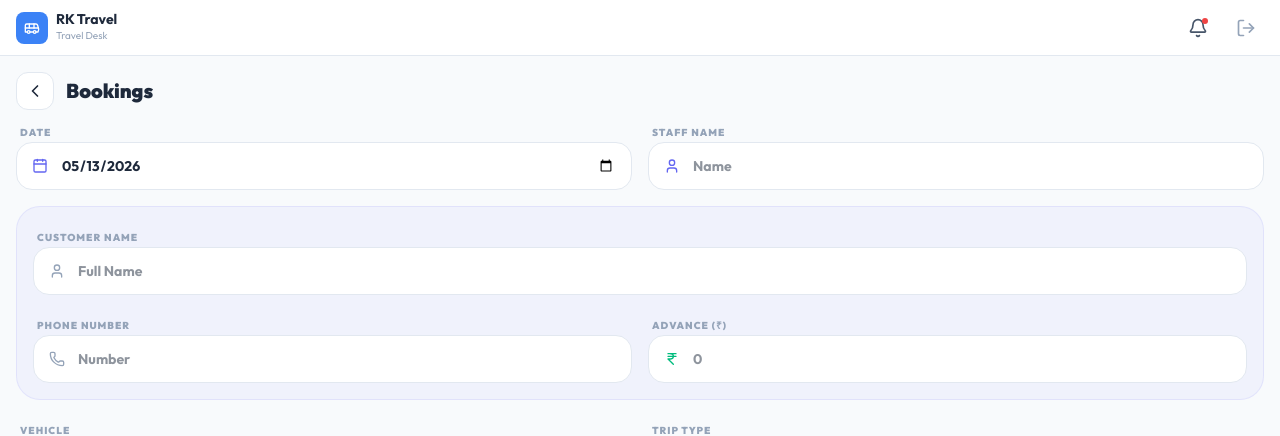
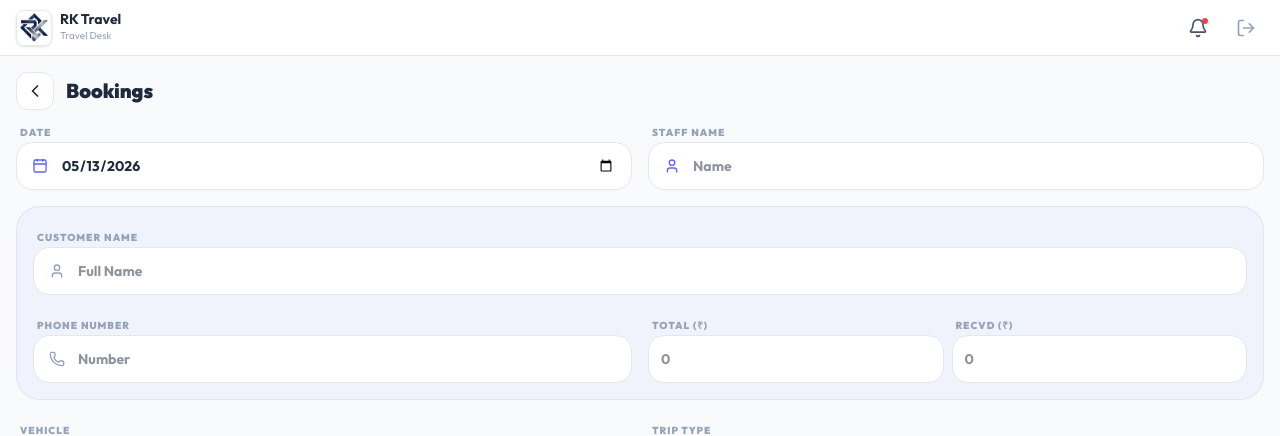
Before and after one commit to AkshayAnand7/RK-group, a Next.js app: page /staff/travel/booking in a window 1280 px wide. Shown: the top 436 px of the page. Built offline with nearby package versions, Linux system fonts and the light colour scheme; no server answers; the database is empty.

Commit message:
feat: apply RK branding and update booking form with Total and Received amounts

```diff
--- a/src/app/staff/travel/booking/actions.ts
+++ b/src/app/staff/travel/booking/actions.ts
@@ -18,7 +18,8 @@ export async function submitBooking(formData: any) {
     from_location: formData.fromLocation,
     to_location: formData.toLocation,
     trip_type: formData.tripType,
-    advance_amount: Number(formData.advanceAmount) || 0,
+    total_amount: Number(formData.totalAmount) || 0,
+    received_amount: Number(formData.receivedAmount) || 0,
     status: 'pending',
     date: formData.date || new Date().toISOString().split('T')[0]
   })
@@ -35,7 +36,8 @@ export async function submitBooking(formData: any) {
     `📍 *From:* ${formData.fromLocation}\n` +
     `🏁 *To:* ${formData.toLocation}\n` +
     `🔄 *Type:* ${formData.tripType === 'round' ? 'Round Trip' : 'One Side'}\n` +
-    `💰 *Advance:* ₹${formData.advanceAmount || 0}\n\n` +
+    `💰 *Total:* ₹${formData.totalAmount || 0}\n` +
+    `💵 *Received:* ₹${formData.receivedAmount || 0}\n\n` +
     `✅ _Booking saved as PENDING_`
 
   await sendWhatsAppMessage(adminPhone, whatsappMessage)
@@ -88,7 +90,8 @@ export async function updateBookingStatus(id: number, status: string) {
         from_location: booking.from_location,
         to_location: booking.to_location,
         trip_type: booking.trip_type,
-        received_amount: booking.advance_amount || 0,
+        total_amount: booking.total_amount || 0,
+        received_amount: booking.received_amount || 0,
         status: 'active'
       })
 
--- a/src/app/staff/travel/booking/page.tsx
+++ b/src/app/staff/travel/booking/page.tsx
@@ -22,7 +22,8 @@ export default function TravelBookingPage() {
     fromLocation: "",
     toLocation: "",
     tripType: "one-side",
-    advanceAmount: ""
+    totalAmount: "",
+    receivedAmount: ""
   });
 
   useEffect(() => {
@@ -43,11 +44,12 @@ export default function TravelBookingPage() {
     e.preventDefault();
     setLoading(true);
     const result = await submitBooking(formData);
-    setLoading(false);
+    setLoading(true); // Wait for revalidation
     if (result.success) {
       setSuccess(true);
       fetchRides();
     } else alert(result.error);
+    setLoading(false);
   };
 
   if (success) {
@@ -60,7 +62,7 @@ export default function TravelBookingPage() {
           <h2 className="text-2xl font-bold text-text-primary">Booking Saved!</h2>
           <p className="text-text-secondary mt-2">The trip has been saved as PENDING and admin has been notified via WhatsApp.</p>
           <div className="mt-10 space-y-3">
-            <button onClick={() => { setSuccess(false); setFormData({...formData, customerName: "", customerNumber: "", fromLocation: "", toLocation: "", advanceAmount: ""}) }} className="w-full py-4 bg-primary text-white rounded-2xl font-bold shadow-lg shadow-primary/20 cursor-pointer">
+            <button onClick={() => { setSuccess(false); setFormData({...formData, customerName: "", customerNumber: "", fromLocation: "", toLocation: "", totalAmount: "", receivedAmount: ""}) }} className="w-full py-4 bg-primary text-white rounded-2xl font-bold shadow-lg shadow-primary/20 cursor-pointer">
               New Booking
             </button>
             <Link href="/staff/travel/trips" className="block w-full py-4 bg-page text-text-secondary border border-border rounded-2xl font-bold text-center">
@@ -116,11 +118,14 @@ export default function TravelBookingPage() {
                   <input type="tel" required placeholder="Number" value={formData.customerNumber} onChange={e => setFormData({...formData, customerNumber: e.target.value})} className="w-full h-12 pl-11 pr-4 bg-surface border border-border rounded-2xl text-sm font-bold focus:border-primary outline-none transition-all" />
                 </div>
               </div>
-              <div className="space-y-2">
-                <label className="text-[10px] font-black uppercase tracking-widest text-text-muted ml-1">Advance (₹)</label>
-                <div className="relative">
-                  <IndianRupee className="absolute left-4 top-1/2 -translate-y-1/2 w-4 h-4 text-emerald-500" />
-                  <input type="number" placeholder="0" value={formData.advanceAmount} onChange={e => setFormData({...formData, advanceAmount: e.target.value})} className="w-full h-12 pl-11 pr-4 bg-surface border border-border rounded-2xl text-sm font-bold focus:border-primary outline-none transition-all" />
+              <div className="grid grid-cols-2 gap-2">
+                <div className="space-y-2">
+                  <label className="text-[10px] font-black uppercase tracking-widest text-text-muted ml-1">Total (₹)</label>
+                  <input type="number" placeholder="0" value={formData.totalAmount} onChange={e => setFormData({...formData, totalAmount: e.target.value})} className="w-full h-12 px-3 bg-surface border border-border rounded-2xl text-sm font-bold focus:border-primary outline-none transition-all" />
+                </div>
+                <div className="space-y-2">
+                  <label className="text-[10px] font-black uppercase tracking-widest text-text-muted ml-1">Recvd (₹)</label>
+                  <input type="number" placeholder="0" value={formData.receivedAmount} onChange={e => setFormData({...formData, receivedAmount: e.target.value})} className="w-full h-12 px-3 bg-surface border border-border rounded-2xl text-sm font-bold focus:border-primary outline-none transition-all" />
                 </div>
               </div>
             </div>
@@ -185,7 +190,6 @@ export default function TravelBookingPage() {
           <div className="space-y-4">
             {upcomingRides.map((ride) => (
               <div key={ride.id} className="glass p-5 rounded-3xl border border-border shadow-lg relative overflow-hidden group">
-                {/* Status Badge */}
                 <div className={`absolute top-0 right-0 px-4 py-1 rounded-bl-xl text-[8px] font-black uppercase tracking-tighter ${
                   ride.status === 'accepted' ? 'bg-success text-white' :
                   ride.status === 'rejected' ? 'bg-danger text-white' : 'bg-primary/20 text-primary'
@@ -211,9 +215,15 @@ export default function TravelBookingPage() {
                 </div>
 
                 <div className="flex items-center justify-between">
-                  <div className="flex flex-col">
-                    <span className="text-[10px] text-text-muted font-black uppercase tracking-widest">Advance</span>
-                    <span className="text-emerald-600 font-black">₹{ride.advance_amount || 0}</span>
+                  <div className="flex gap-4">
+                    <div className="flex flex-col">
+                      <span className="text-[10px] text-text-muted font-black uppercase tracking-widest">Total</span>
+                      <span className="text-text-primary font-black">₹{ride.total_amount || 0}</span>
+                    </div>
+                    <div className="flex flex-col">
+                      <span className="text-[10px] text-text-muted font-black uppercase tracking-widest">Received</span>
+                      <span className="text-emerald-600 font-black">₹{ride.received_amount || 0}</span>
+                    </div>
                   </div>
 
                   {ride.status === 'pending' && (
--- a/src/components/StaffLayout.tsx
+++ b/src/components/StaffLayout.tsx
@@ -32,8 +32,8 @@ export default function StaffLayout({ children, module, shopName }: StaffLayoutP
       {/* Top Header */}
       <header className="sticky top-0 z-30 h-14 bg-surface border-b border-border flex items-center justify-between px-4">
         <div className="flex items-center gap-2">
-          <div className={`w-8 h-8 rounded-lg flex items-center justify-center ${module === "lottery" ? "bg-lottery text-white" : "bg-travel text-white"}`}>
-            {module === "lottery" ? <ClipboardList className="w-4 h-4" /> : <Bus className="w-4 h-4" />}
+          <div className="w-9 h-9 rounded-lg overflow-hidden border border-border shadow-sm">
+            <img src="/logo.jpg" alt="RK Group" className="w-full h-full object-cover" />
           </div>
           <div>
             <h1 className="text-sm font-bold text-text-primary leading-none">
```
Also changed, not shown: public/logo.jpg (added), 1 other file (tests, documents, lock files or other folders).
